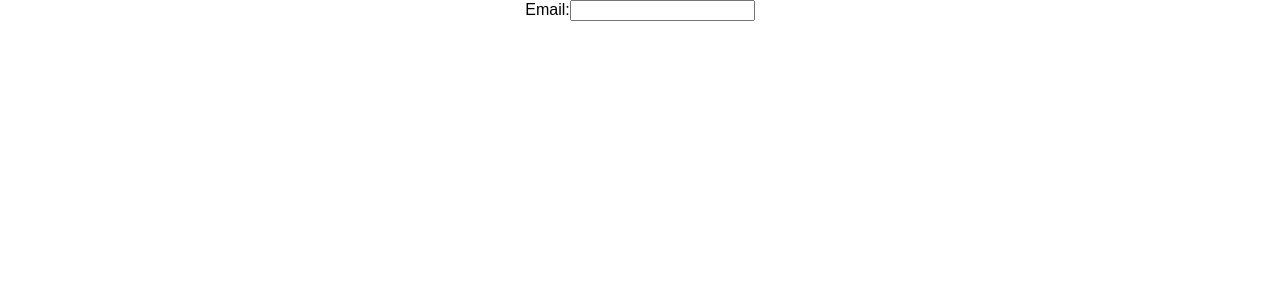
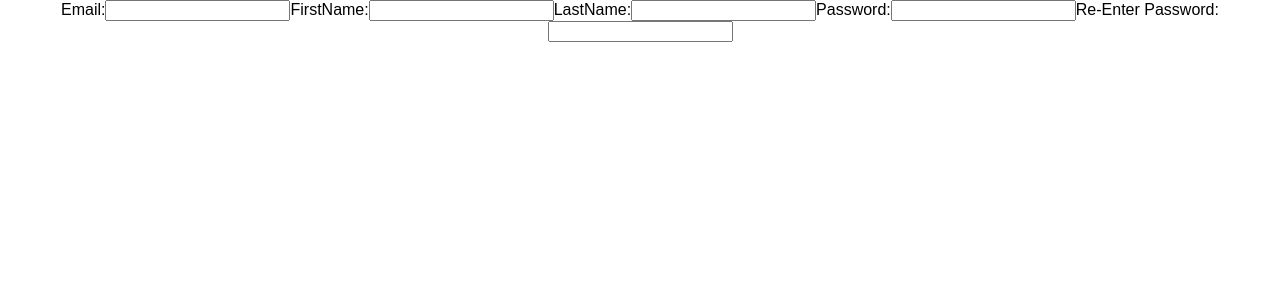
Before and after one commit to lmwright6/newuserpage, a React (Create React App) app: page / in a window 1280 px wide. Shown: the top 300 px of the page. Built offline with nearby package versions, Linux system fonts and the light colour scheme.

Commit message:
all of the boxes from daniel

```diff
--- a/src/components/NewUser/index.js
+++ b/src/components/NewUser/index.js
@@ -1,26 +1,48 @@
+
 import React, { Component } from 'react';
-
-
 
 class NewUser extends React.Component {
 
 constructor(props) {
 super(props);
 this.state = {emailInput: ''}
-
+this.state= {firstNameInput: ''}
+this.state = {lastNameInput: ''}
+this.state = {passwordInput: ''}
+this.state = {reEnterInput:''}
 this.handleEmailInput = this.handleEmailInput.bind(this);
 }
 handleEmailInput(event) {
 this.setState({emailInput: event.target.value})
 }
+handlefirstNameInput(event){
+this.setState({lastNameInput: event.target.value})
+}
+handlelastNameInput(event){
+this.setState({lastNameInput: event.target.value})
+}
+handlepasswordInput(event){
+this.setState({passwordInput: event.target.value})
+}
+handlereEnterInput(event){
+this.setState({reEnterInput: event.target.value})
+}
 render() {
 return (
-      <div>
+<div className="App">
 Email:
-       <input className="emailInput" type="text" value={this.state.emailInput} onChange={this.handleEmailInput}  />
+<input className="emailInput" type="text" value={this.state.emailInput} onChange={this.handleEmailInput} />
+FirstName:
+<input className="firstNameInput" type="text" value={this.state.firstNameInput} onChange={this.handlefirstNameInput} />
+LastName:
+<input className="lastNameInput" type="text" value={this.state.lastNameInput} onChange={this.handlelastNameInput} />
+Password:
+<input className="passwordInput" type="text" value={this.state.passwordInput} onChange={this.handlepasswordInput} />
+Re-Enter Password:
+<input className="reEnterInput" type="text" value={this.state.reEnterInput} onChange={this.reEnterInput} />
 </div>
 );
 }
+
 }
-
 export default NewUser;
```
Lines whose indentation alone changed are shown as unchanged.
